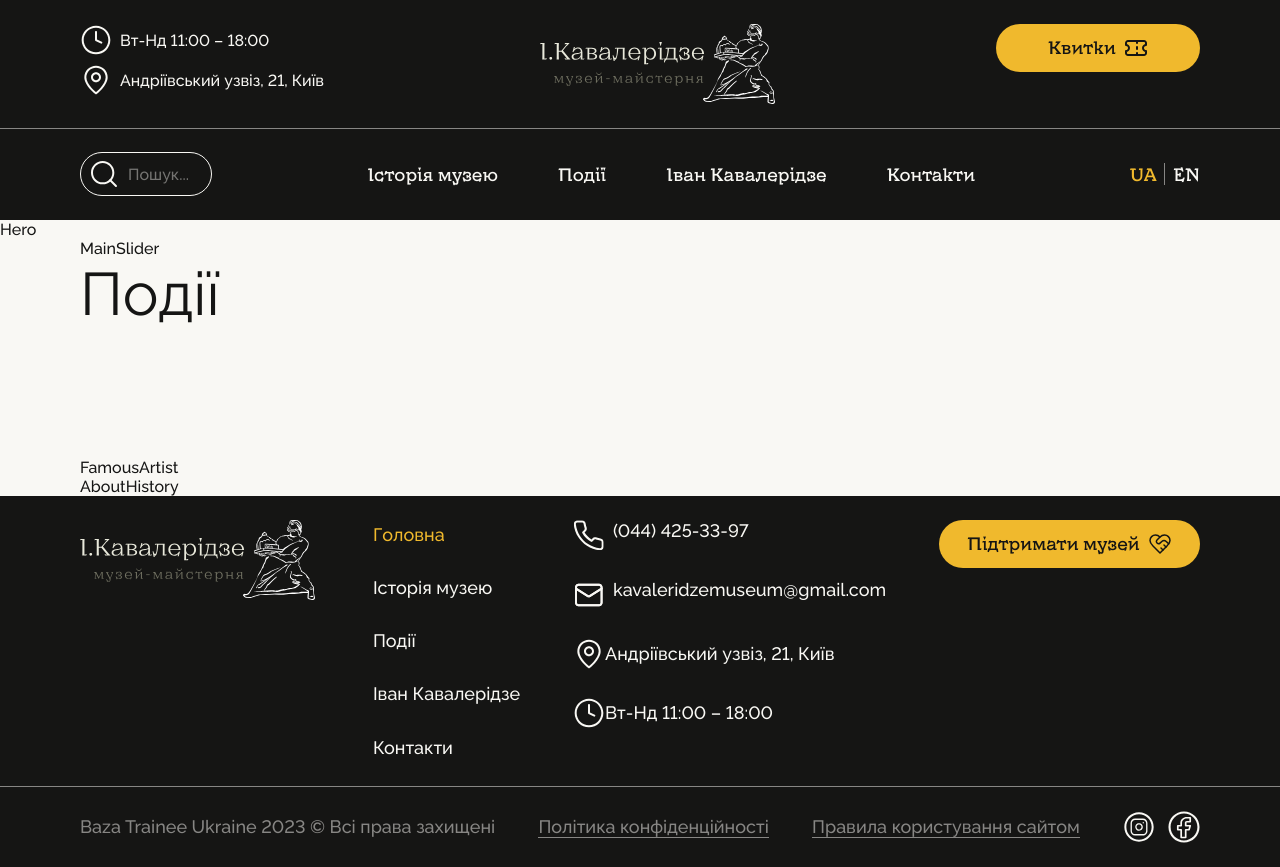
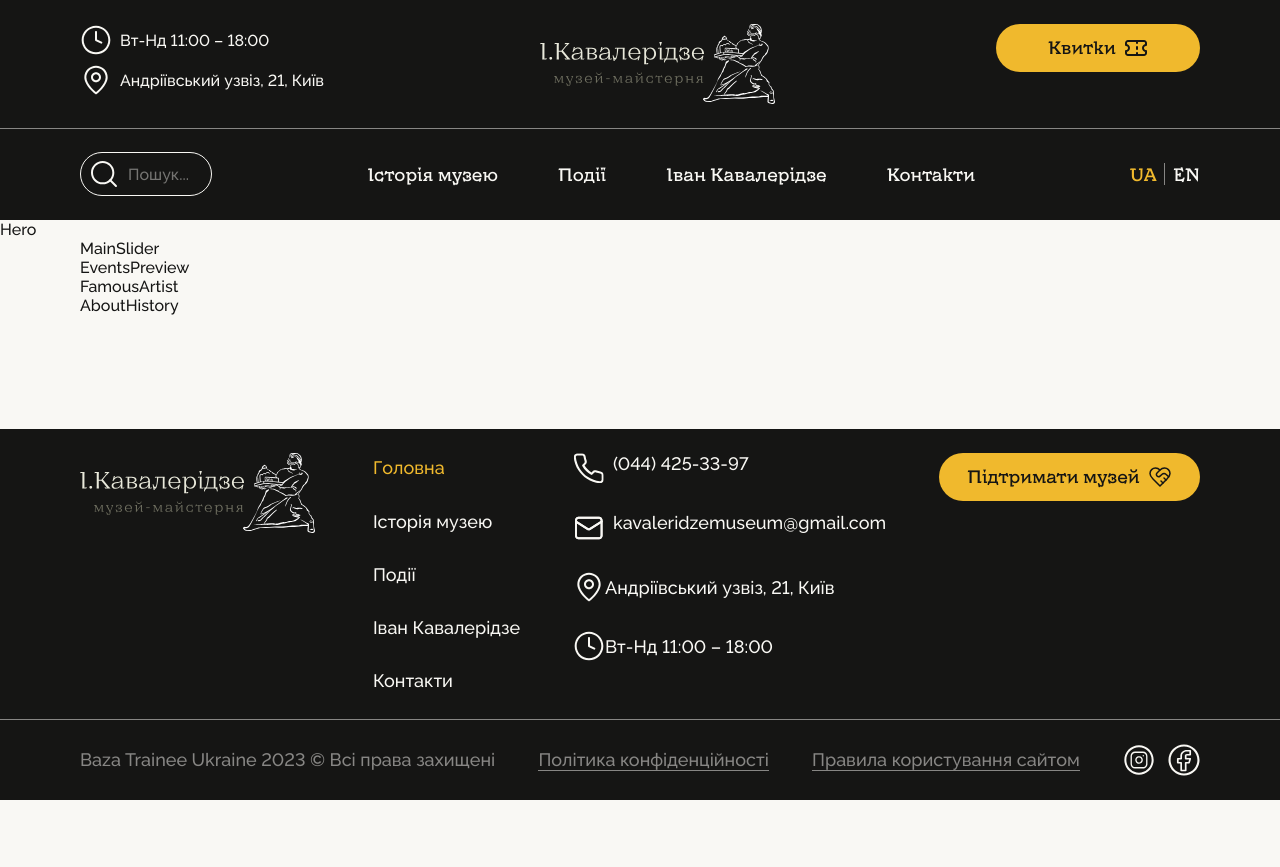
Before and after one commit to baza-trainee/kavaleridze, a React (Vite) app: page / in a window 1280 px wide. After the commit the page ends 800 px from the top, so only its background shows below. Built offline with nearby package versions, Linux system fonts and the light colour scheme.

Commit message:
fix:import right components with events

```diff
--- /dev/null
+++ b/src/components/Home/EventsPreview/EventsPreview.tsx
@@ -0,0 +1,8 @@
+import { FC } from 'react';
+import { Container } from '@mui/material';
+
+const EventsPreview: FC = () => {
+  return <Container>EventsPreview</Container>;
+};
+
+export default EventsPreview;
--- a/src/components/Home/Home.tsx
+++ b/src/components/Home/Home.tsx
@@ -1,7 +1,7 @@
 import { FC } from 'react';
 import Hero from './Hero/Hero';
 import MainSlider from './MainSlider/MainSlider';
-import Events from '../Events/Events';
+import EventsPreview from './EventsPreview/EventsPreview';
 import FamousArtist from './FamousArtist/FamousArtist';
 import AboutHistory from './AboutHistory/AboutHistory';
 import Section from '../Section/Section';
@@ -11,7 +11,7 @@ const Home: FC = () => {
     <Section variant="light">
       <Hero />
       <MainSlider />
-      <Events />
+      <EventsPreview />
       <FamousArtist />
       <AboutHistory />
     </Section>
```
Also changed, not shown: src/components/Home/Events/Events.tsx (deleted, +0 -8 lines).
